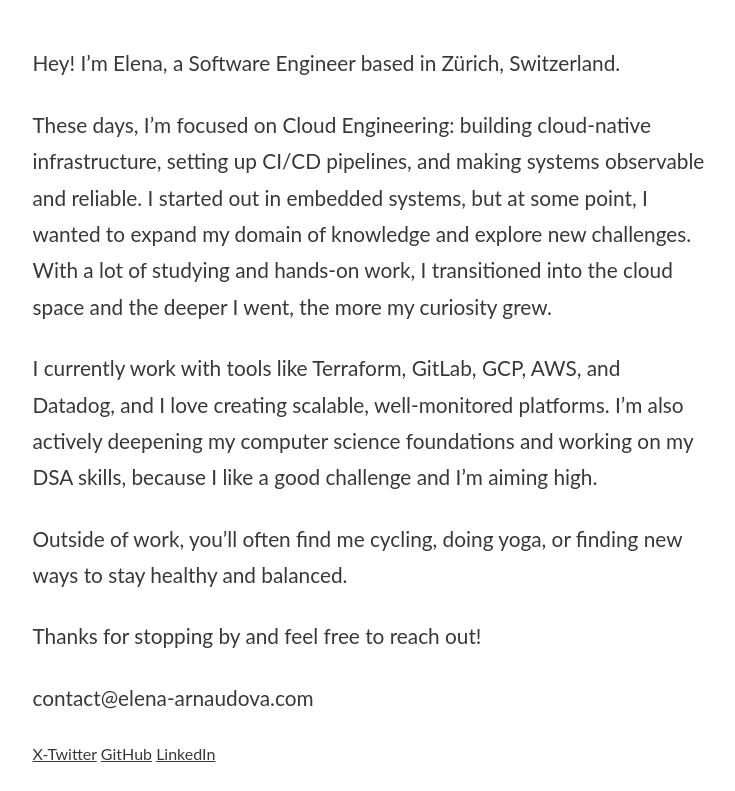
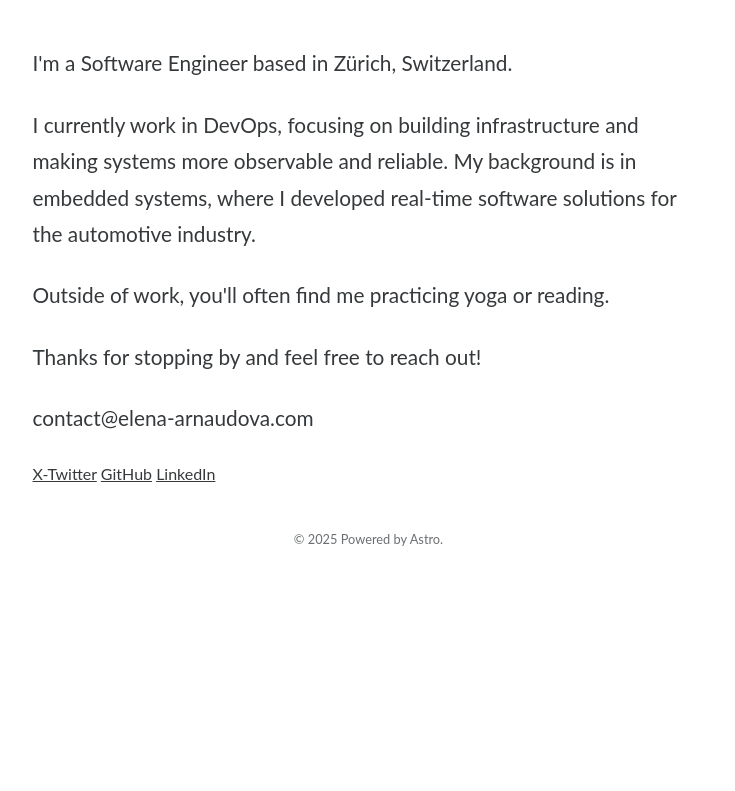
Before and after one commit to earnaudova/mywebsite, an Astro site: page /about in a window 1280 px wide. Shown: the part 680-1471 px from the top of the page, without its empty margins (264-999 px from the left). After the commit the page ends 1255 px from the top, so only its background shows below. Built offline with nearby package versions, Linux system fonts and the light colour scheme; Astro itself is replaced by a stand-in of ours.

Commit message:
Update info

```diff
--- a/src/pages/about.astro
+++ b/src/pages/about.astro
@@ -12,10 +12,9 @@ const permalink = `${Astro.site.href}about`;
     <figure class="about-image">
       <img src="/assets/cutie.png" alt="Kitty on laptop" width="500">
     </figure>
-    <p>Hey! I’m Elena, a Software Engineer based in Zürich, Switzerland.</p>
-    <p>These days, I’m focused on Cloud Engineering: building cloud-native infrastructure, setting up CI/CD pipelines, and making systems observable and reliable. I started out in embedded systems, but at some point, I wanted to expand my domain of knowledge and explore new challenges. With a lot of studying and hands-on work, I transitioned into the cloud space and the deeper I went, the more my curiosity grew.</p>
-    <p>I currently work with tools like Terraform, GitLab, GCP, AWS, and Datadog, and I love creating scalable, well-monitored platforms. I’m also actively deepening my computer science foundations and working on my DSA skills, because I like a good challenge and I’m aiming high.</p>
-    <p>Outside of work, you’ll often find me cycling, doing yoga, or finding new ways to stay healthy and balanced.</p>
+    <p>I'm a Software Engineer based in Zürich, Switzerland.</p>
+    <p>I currently work in DevOps, focusing on building infrastructure and making systems more observable and reliable. My background is in embedded systems, where I developed real-time software solutions for the automotive industry.</p>
+    <p>Outside of work, you'll often find me practicing yoga or reading.</p>
     <p>Thanks for stopping by and feel free to reach out!</p>
     <p>contact@elena-arnaudova.com</p>
     <a href="https://x.com/arnaudova_elena" target="_blank">X-Twitter</a>
```
